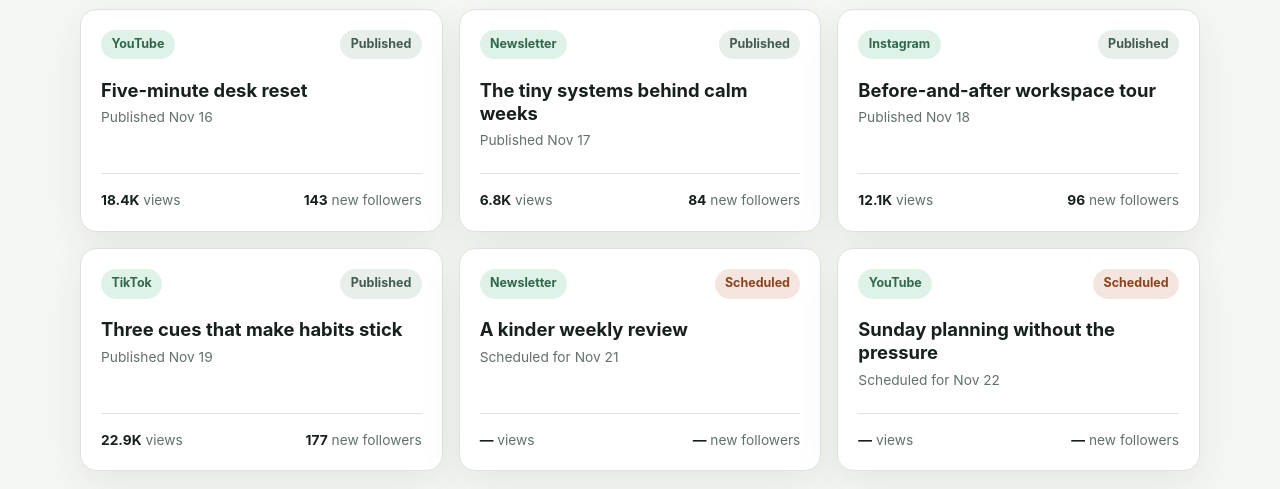
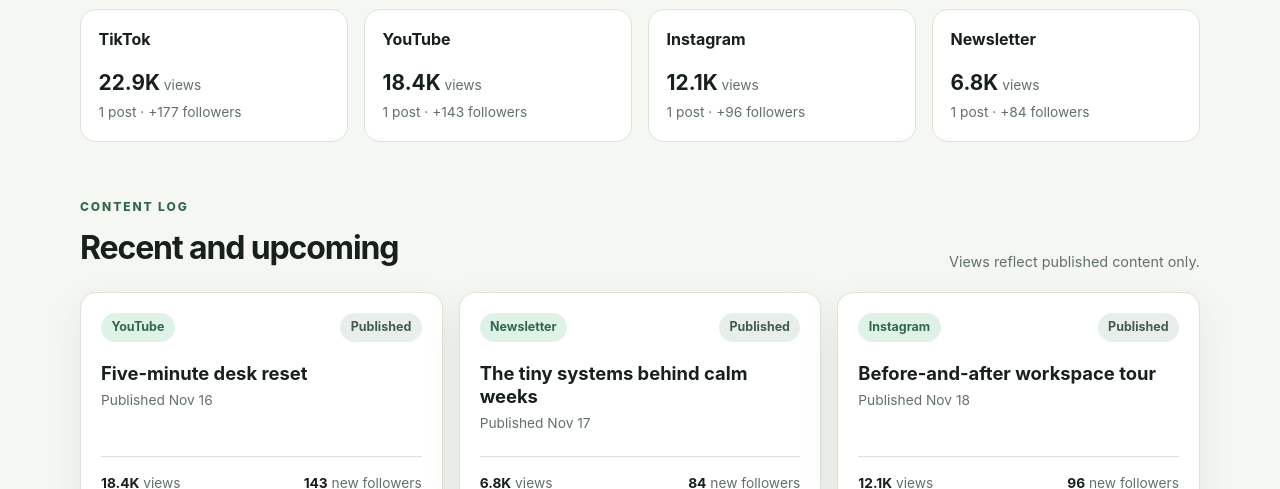
Before and after one commit to chocoHacks33/creator-signal-dashboard, a website: page index.html in a window 1280 px wide. Shown: the part 611-1100 px from the top of the page. Drawn offline with Linux system fonts and the light colour scheme.

Commit message:
Add platform performance summary

```diff
--- a/app.js
+++ b/app.js
@@ -79,6 +79,42 @@ function formatCompactNumber(value) {
   }).format(value);
 }
 
+function summarizePlatforms(items) {
+  const platforms = new Map();
+
+  items
+    .filter((item) => item.status === "Published")
+    .forEach((item) => {
+      const summary = platforms.get(item.platform) || {
+        platform: item.platform,
+        posts: 0,
+        views: 0,
+        followersGained: 0,
+      };
+
+      summary.posts += 1;
+      summary.views += item.views;
+      summary.followersGained += item.followersGained;
+      platforms.set(item.platform, summary);
+    });
+
+  return [...platforms.values()].sort(
+    (a, b) => b.views - a.views || a.platform.localeCompare(b.platform),
+  );
+}
+
+function platformCardTemplate(platform) {
+  const postLabel = platform.posts === 1 ? "post" : "posts";
+
+  return `
+    <article class="platform-card">
+      <h3>${platform.platform}</h3>
+      <p><strong>${formatCompactNumber(platform.views)}</strong> views</p>
+      <p>${platform.posts} ${postLabel} · +${platform.followersGained} followers</p>
+    </article>
+  `;
+}
+
 function metricCardTemplate(label, value) {
   return `
     <article class="metric-card">
@@ -117,6 +153,7 @@ function renderDashboard(doc = document) {
   const summary = summarizeContent(contentItems);
   const metricGrid = doc.querySelector("#metric-grid");
   const contentGrid = doc.querySelector("#content-grid");
+  const platformGrid = doc.querySelector("#platform-grid");
   const lastUpdated = doc.querySelector("#last-updated");
 
   metricGrid.innerHTML = [
@@ -127,6 +164,7 @@ function renderDashboard(doc = document) {
   ].join("");
 
   contentGrid.innerHTML = contentItems.map(contentCardTemplate).join("");
+  platformGrid.innerHTML = summarizePlatforms(contentItems).map(platformCardTemplate).join("");
   lastUpdated.textContent = "Updated from this week's content log";
 }
 
@@ -139,6 +177,8 @@ if (typeof module !== "undefined") {
     contentItems,
     summarizeContent,
     formatCompactNumber,
+    summarizePlatforms,
+    platformCardTemplate,
     metricCardTemplate,
     contentCardTemplate,
   };
--- a/index.html
+++ b/index.html
@@ -35,6 +35,17 @@
         <div id="metric-grid" class="metric-grid"></div>
       </section>
 
+      <section aria-labelledby="platform-heading">
+        <div class="section-heading">
+          <div>
+            <p class="eyebrow">Channel mix</p>
+            <h2 id="platform-heading">Platform performance</h2>
+          </div>
+          <p class="muted">Published content only.</p>
+        </div>
+        <div id="platform-grid" class="platform-grid"></div>
+      </section>
+
       <section aria-labelledby="content-heading">
         <div class="section-heading">
           <div>
--- a/styles.css
+++ b/styles.css
@@ -169,6 +169,39 @@ h2 {
   gap: 1rem;
 }
 
+.platform-grid {
+  display: grid;
+  grid-template-columns: repeat(4, minmax(0, 1fr));
+  gap: 1rem;
+}
+
+.platform-card {
+  padding: 1.1rem;
+  border: 1px solid var(--line);
+  border-radius: 1rem;
+  background: var(--surface);
+}
+
+.platform-card h3 {
+  margin: 0 0 1rem;
+  font-size: 1rem;
+}
+
+.platform-card p {
+  margin-bottom: 0.25rem;
+  color: var(--muted);
+  font-size: 0.86rem;
+}
+
+.platform-card p:last-child {
+  margin-bottom: 0;
+}
+
+.platform-card strong {
+  color: var(--ink);
+  font-size: 1.3rem;
+}
+
 .content-card {
   display: flex;
   min-height: 13rem;
@@ -242,6 +275,7 @@ h2 {
 
 @media (max-width: 820px) {
   .metric-grid,
+  .platform-grid,
   .content-grid {
     grid-template-columns: repeat(2, minmax(0, 1fr));
   }
@@ -259,6 +293,7 @@ h2 {
   }
 
   .metric-grid,
+  .platform-grid,
   .content-grid {
     grid-template-columns: 1fr;
   }
```
Also changed, not shown: test/app.test.js (+29 -0 lines), README.md.
